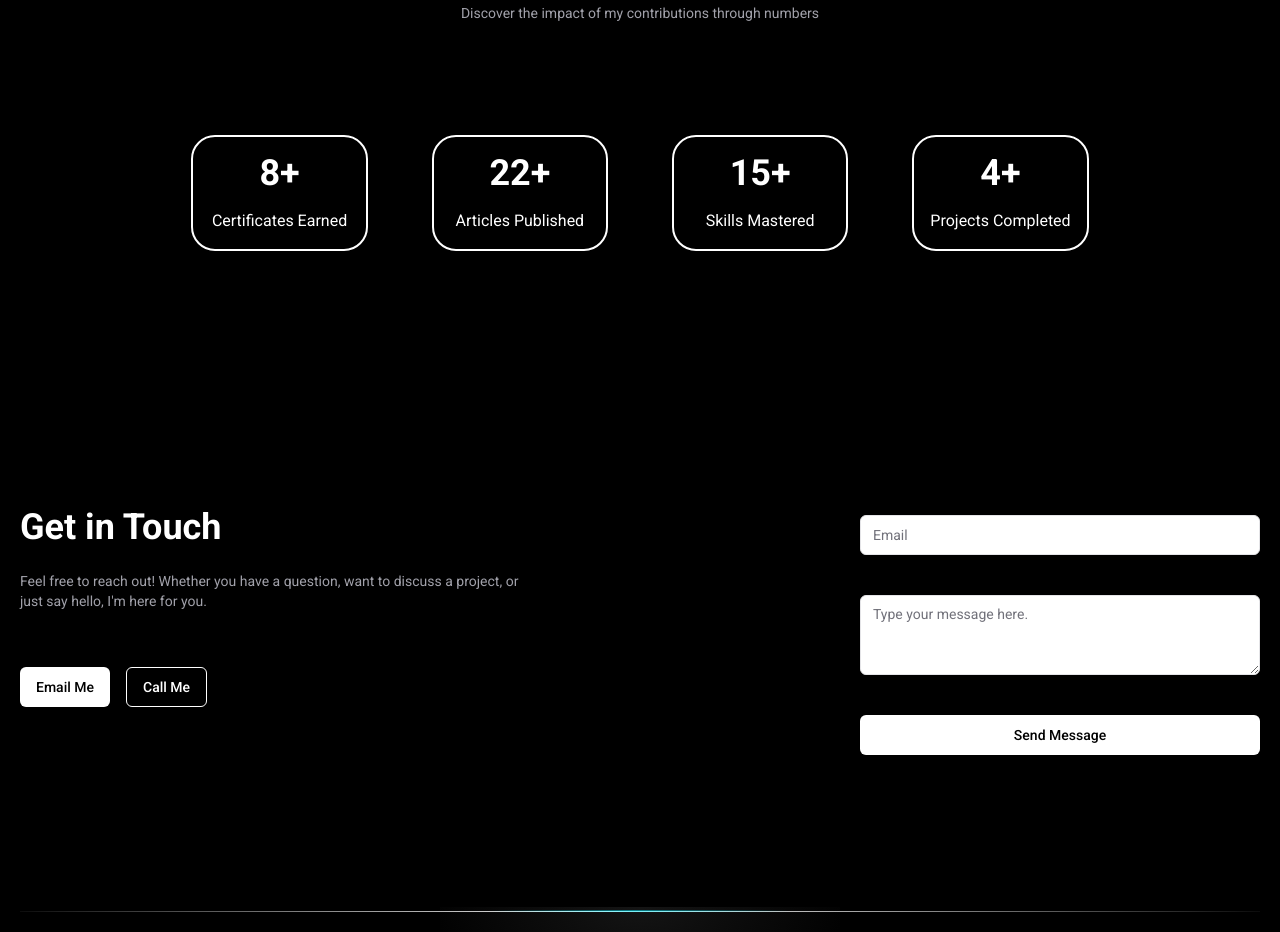
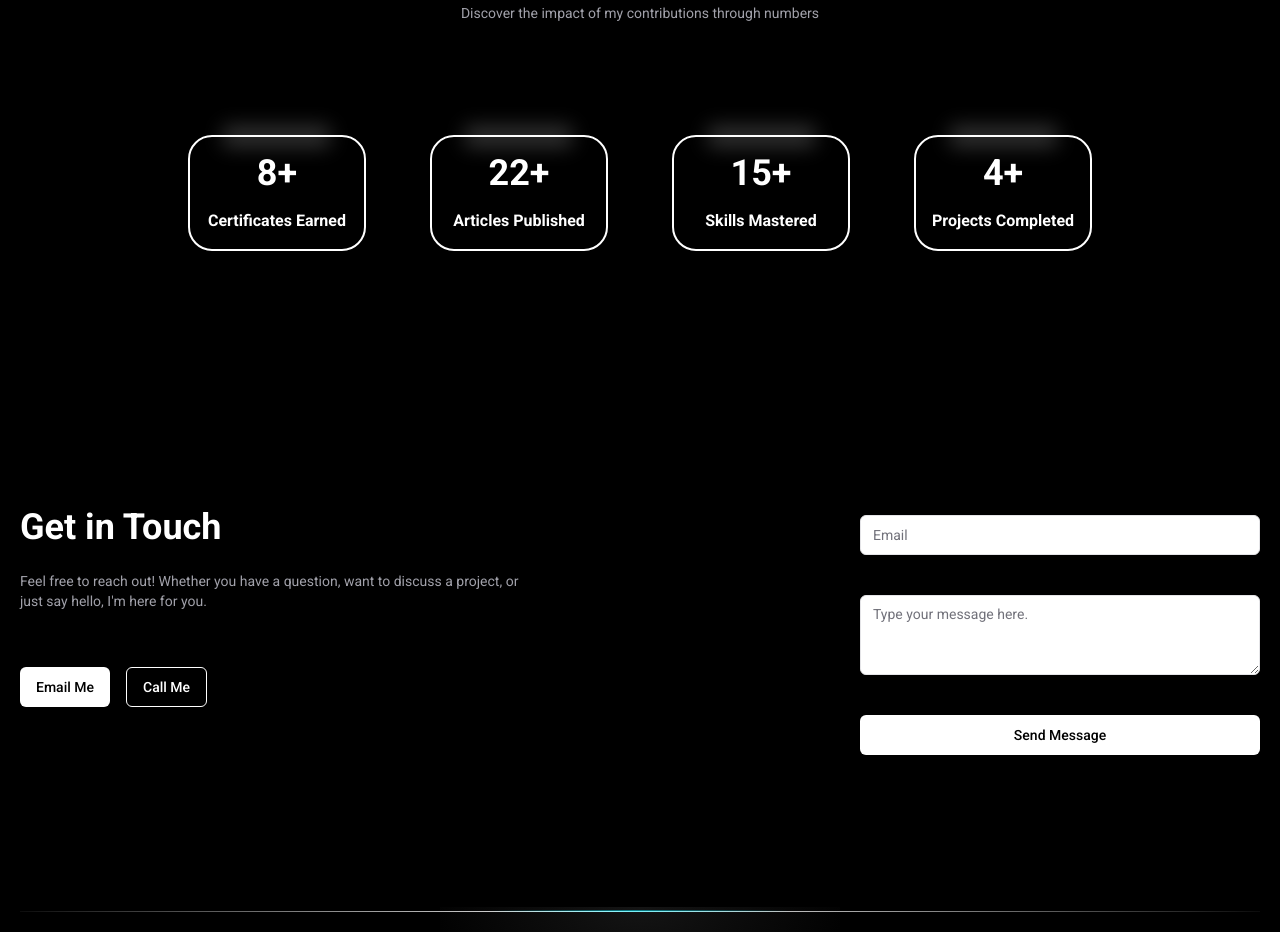
Before and after one commit to arentalb/modern-portfolio, a React (Vite) app: page / in a window 1280 px wide. Shown: the part 5420-6352 px from the top of the page. Built offline with nearby package versions, Linux system fonts and the light colour scheme.

Commit message:
Ad come glowing effect to statistics

```diff
--- a/src/components/layout/home/StatisticsSection.tsx
+++ b/src/components/layout/home/StatisticsSection.tsx
@@ -71,7 +71,16 @@ interface StatisticComponentProps {
 
 function Statistic({ statistic }: StatisticComponentProps) {
   return (
-    <div className={" rounded-3xl border-2 border-white p-4 "}>
+    <div className={" rounded-3xl border-2 border-white p-4 relative "}>
+      <div
+        className="absolute inset-x-0 h-px w-1/2 mx-auto -top-px"
+        style={{
+          boxShadow: "0px 0px 20px 10px rgba(255, 255, 255, 0.2)",
+          backgroundImage:
+            "linear-gradient(90deg, rgba(255,255,255,0) 0%, rgba(255,255,255,1) 48%, rgba(255,255,255,0) 100%)",
+        }}
+      />
+
       <p className={"text-4xl font-bold mb-4"}>
         <CountUp
           duration={6}
@@ -81,7 +90,7 @@ function Statistic({ statistic }: StatisticComponentProps) {
         />
         +
       </p>
-      <p className={"text-base"}> {statistic.StatisticName}</p>
+      <p className={"text-base font-bold"}> {statistic.StatisticName}</p>
     </div>
   );
 }
```
